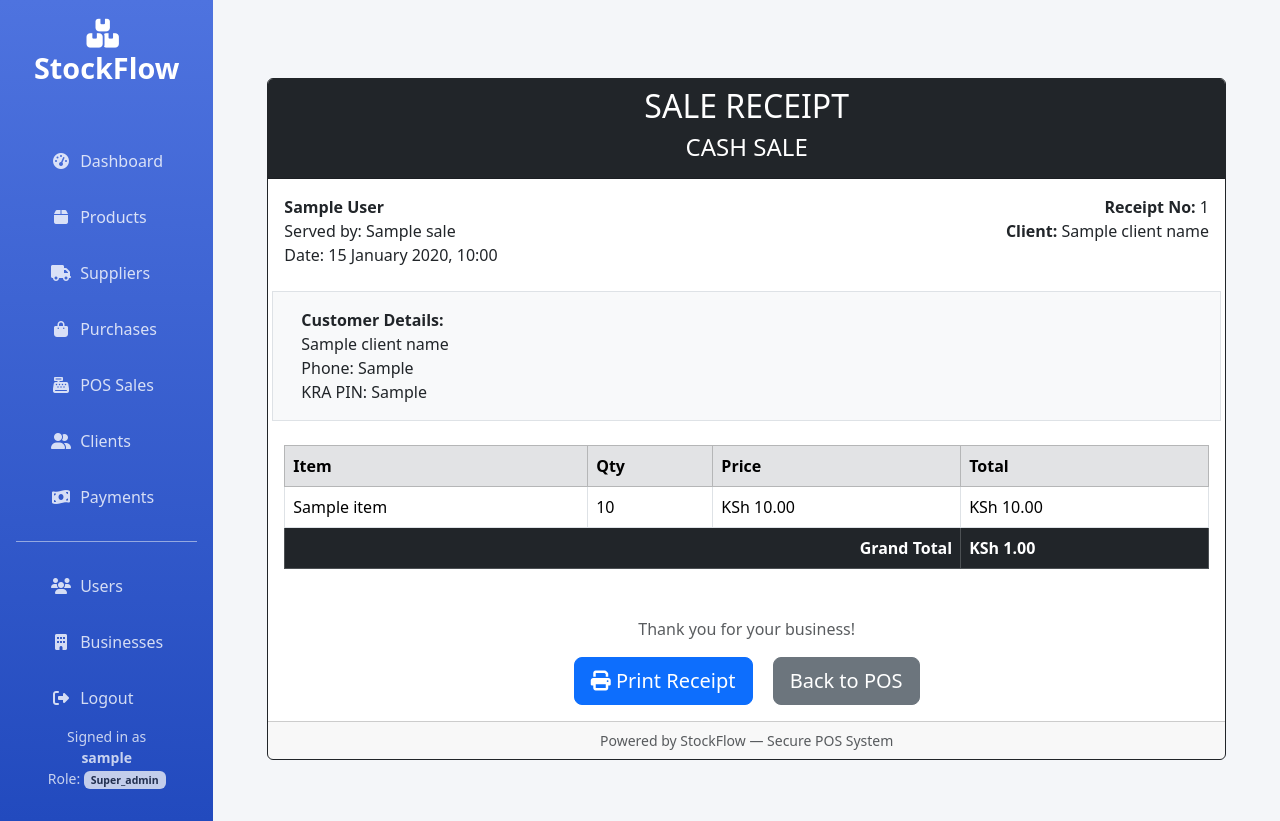
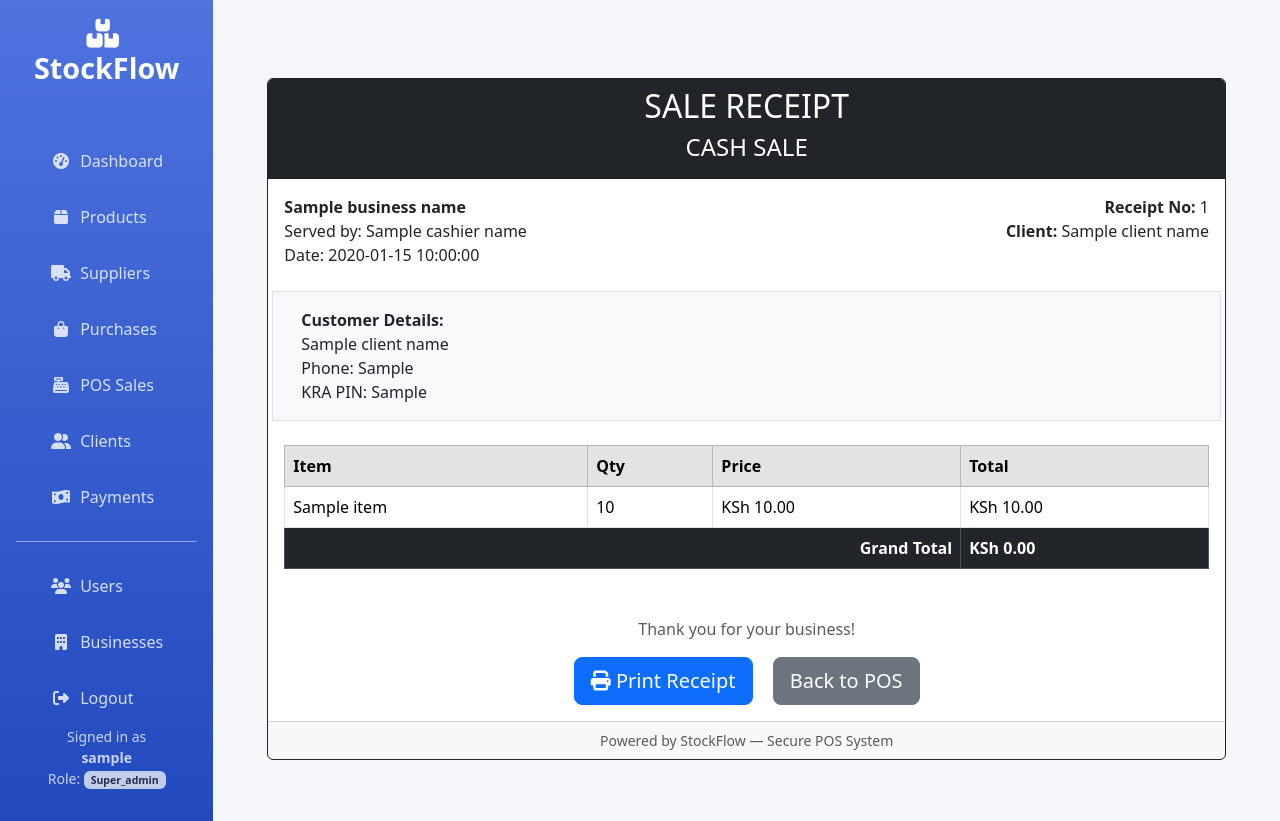
Before and after one commit to VINN5/StockFlow, a Flask app: template frontend/templates/pos_receipt.html in a window 1280 px wide. Run offline with Flask 3, Linux system fonts and the light colour scheme; the visitor is signed in with stand-in values (Sample User, id 1); the template is opened without the code that fills it: most values are stand-ins (such as "Sample title", 1, 10 or a date in 2020).

Commit message:
FINAL RECEIPT FIX: safe serialized data passed to template

```diff
--- a/frontend/templates/pos_receipt.html
+++ b/frontend/templates/pos_receipt.html
@@ -7,17 +7,17 @@
     <div class="card border-dark">
         <div class="card-header bg-dark text-white text-center">
             <h2>SALE RECEIPT</h2>
-            <h4>{{ "CREDIT SALE" if sale.payment_method == 'credit' else "CASH SALE" }}</h4>
+            <h4>{{ "CREDIT SALE" if payment_method == 'credit' else "CASH SALE" }}</h4>
         </div>
         <div class="card-body">
             <div class="row mb-4">
                 <div class="col-6">
-                    <strong>{{ session.business_name or 'StockFlow Shop' }}</strong><br>
-                    Served by: {{ sale.cashier_name or 'Unknown' }}<br>
-                    Date: {{ sale.date.strftime('%d %B %Y, %H:%M') }}
+                    <strong>{{ business_name }}</strong><br>
+                    Served by: {{ cashier_name }}<br>
+                    Date: {{ date_formatted }}
                 </div>
                 <div class="col-6 text-end">
-                    <strong>Receipt No:</strong> {{ sale._id }}<br>
+                    <strong>Receipt No:</strong> {{ sale_id }}<br>
                     {% if client_name != 'Cash Sale' %}
                     <strong>Client:</strong> {{ client_name }}
                     {% endif %}
@@ -33,9 +33,9 @@
                     {% if client_kra_pin %}KRA PIN: {{ client_kra_pin }}{% endif %}
                 </div>
                 <div class="col-6 text-end">
-                    {% if sale.payment_method == 'credit' %}
+                    {% if payment_method == 'credit' %}
                     <strong>Previous Balance:</strong> KSh {{ "%.2f"|format(previous_balance or 0.0) }}<br>
-                    <strong>Sale Amount:</strong> KSh {{ "%.2f"|format(sale.total_amount) }}<br>
+                    <strong>Sale Amount:</strong> KSh {{ "%.2f"|format(total_amount) }}<br>
                     <strong class="text-danger fs-5">New Balance: KSh {{ "%.2f"|format(new_balance or 0.0) }}</strong>
                     {% endif %}
                 </div>
@@ -52,12 +52,12 @@
                     </tr>
                 </thead>
                 <tbody>
-                    {% for item in sale.items %}
+                    {% for item in items %}
                     <tr>
-                        <td>{{ item.product_name or 'Unknown Product' }}</td>
-                        <td>{{ item.quantity or 0 }}</td>
-                        <td>KSh {{ "%.2f"|format(item.selling_price or 0.0) }}</td>
-                        <td>KSh {{ "%.2f"|format(item.line_total or 0.0) }}</td>
+                        <td>{{ item.product_name }}</td>
+                        <td>{{ item.quantity }}</td>
+                        <td>KSh {{ "%.2f"|format(item.selling_price) }}</td>
+                        <td>KSh {{ "%.2f"|format(item.line_total) }}</td>
                     </tr>
                     {% else %}
                     <tr>
@@ -68,7 +68,7 @@
                 <tfoot>
                     <tr class="table-dark">
                         <th colspan="3" class="text-end">Grand Total</th>
-                        <th>KSh {{ "%.2f"|format(sale.total_amount or 0.0) }}</th>
+                        <th>KSh {{ "%.2f"|format(total_amount) }}</th>
                     </tr>
                 </tfoot>
             </table>
```
Also changed, not shown: backend/routes/pos.py (+23 -16 lines).
